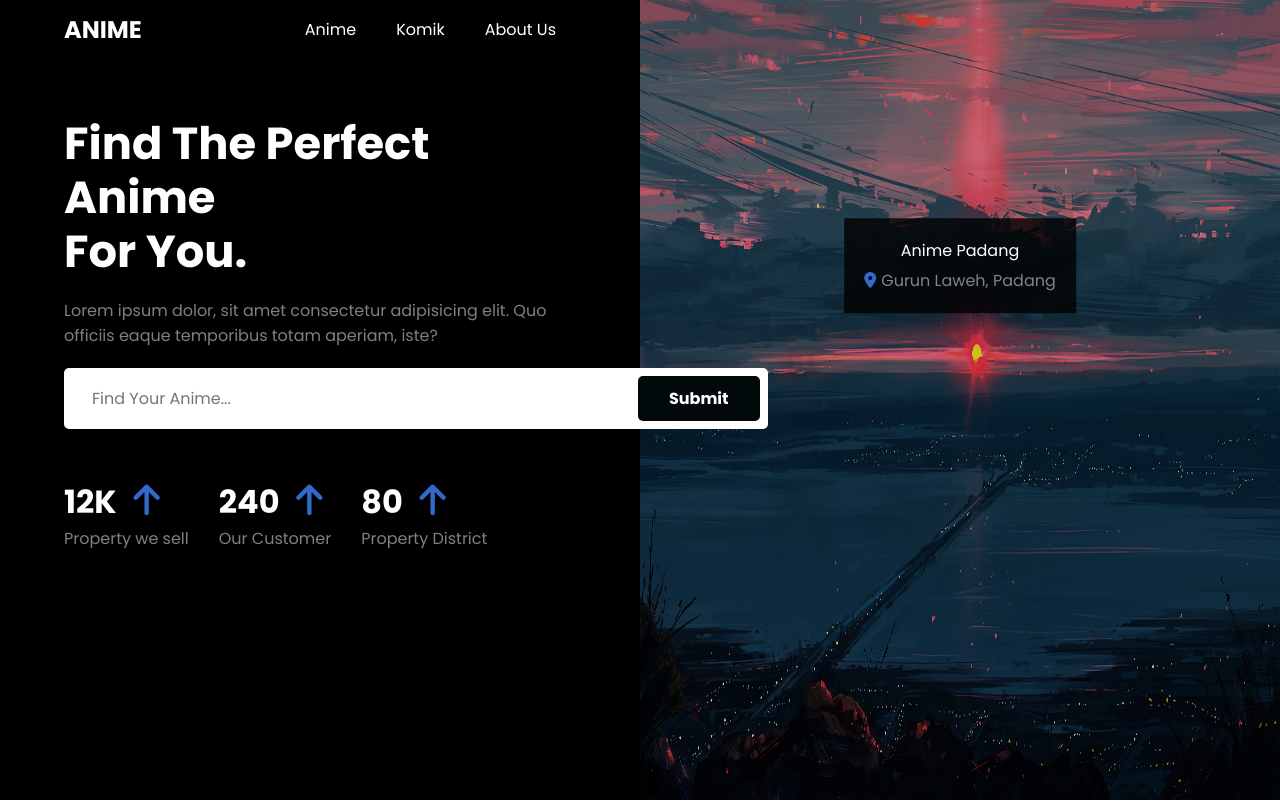
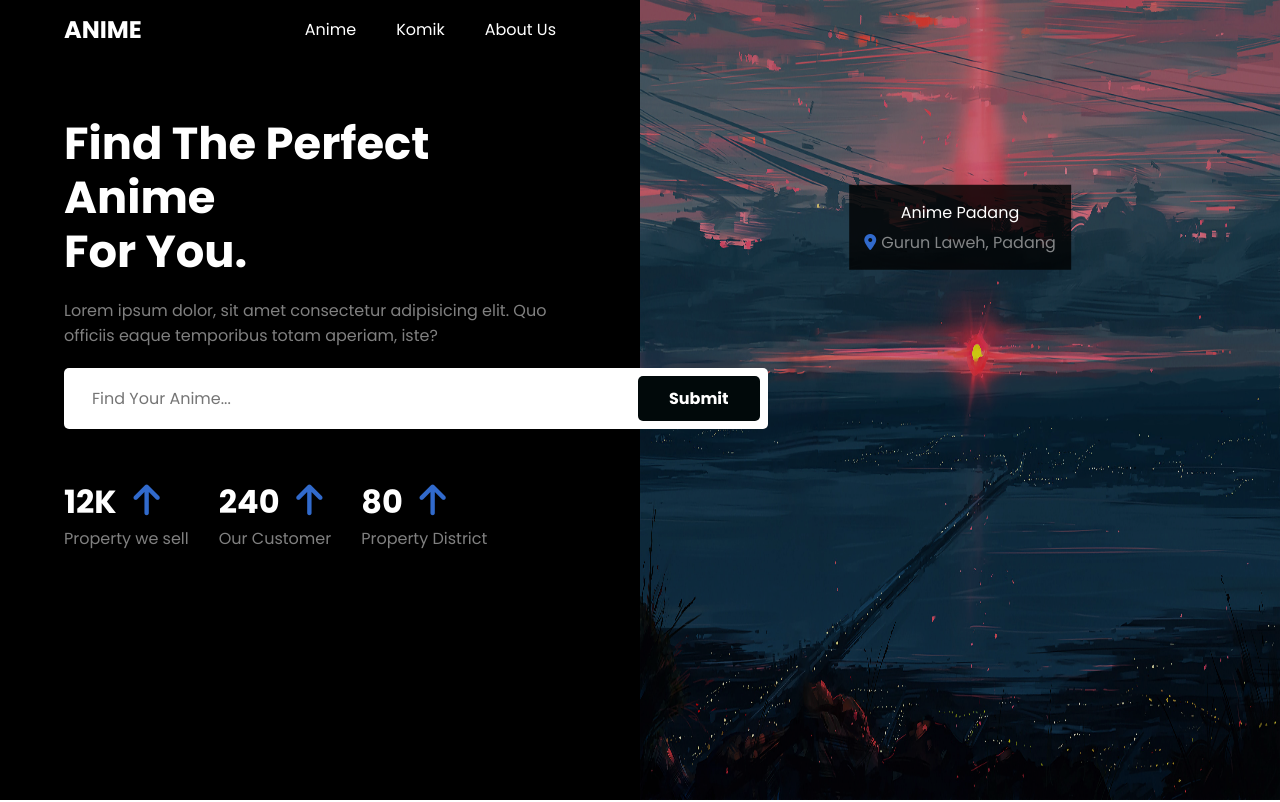
Before and after one commit to Thebibii/webtwo.github.io, a plain HTML site: page index.html in a window 1280 px wide. Shown: the top 802 px of the page. Drawn offline with nearby package versions, Linux system fonts and the light colour scheme.

Commit message:
mengubah style css

```diff
--- a/dist/css/style.css
+++ b/dist/css/style.css
@@ -158,10 +158,10 @@
 	position: absolute;
 	z-index: 101;
 	background-color: rgba(0, 0, 0, 0.8);
-	top: 35%;
+	top: 30%;
 	left: 50%;
 	color: white;
-	padding: 20px;
+	padding: 15px;
 	text-align: center;
 	transform: translate(-50%, -65%);
 }
@@ -169,6 +169,7 @@
 .header .boxheader .box:nth-child(2) .loc p:nth-child(2) {
 	color: rgba(255, 255, 255, 0.5);
 	margin: 5px 0 0 0;
+	cursor: pointer;
 }
 
 .header .boxheader .box:nth-child(2) .loc p i {
@@ -450,6 +451,10 @@ footer .boxfooter .box:nth-child(3) p span {
 		border-radius: 10px;
 	}
 
+	.header .boxheader .box:nth-child(1) .menunav ul li {
+		margin: 0;
+	}
+
 	.header .boxheader .box:nth-child(1) .menunav .menu.menuactive {
 		transform: translate(-50%, -50%) scale(1);
 		transition: all 0.3s ease;
```
